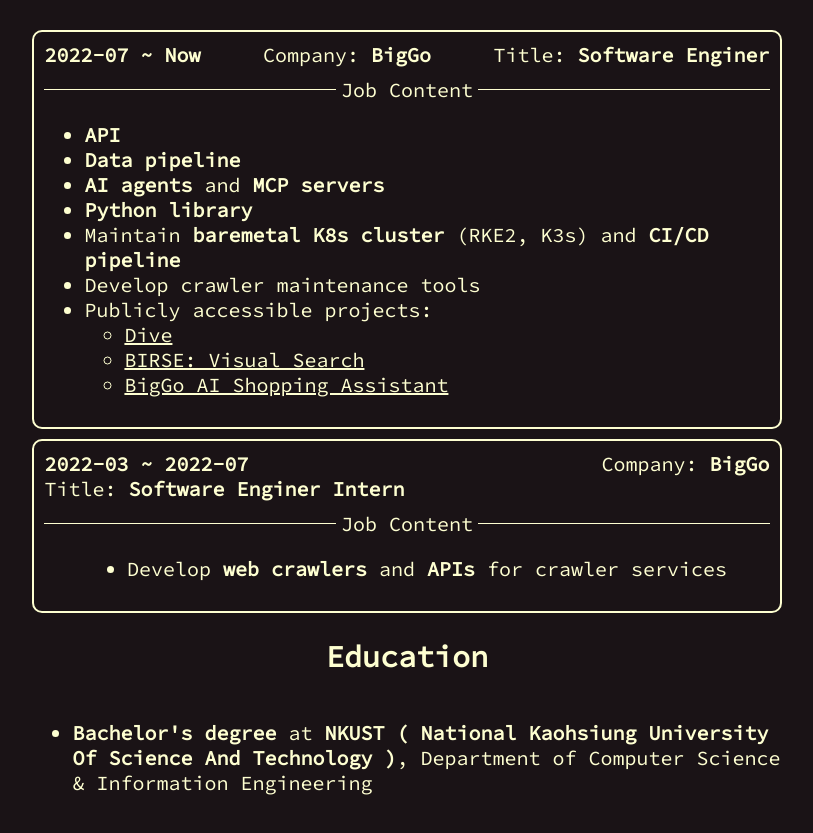
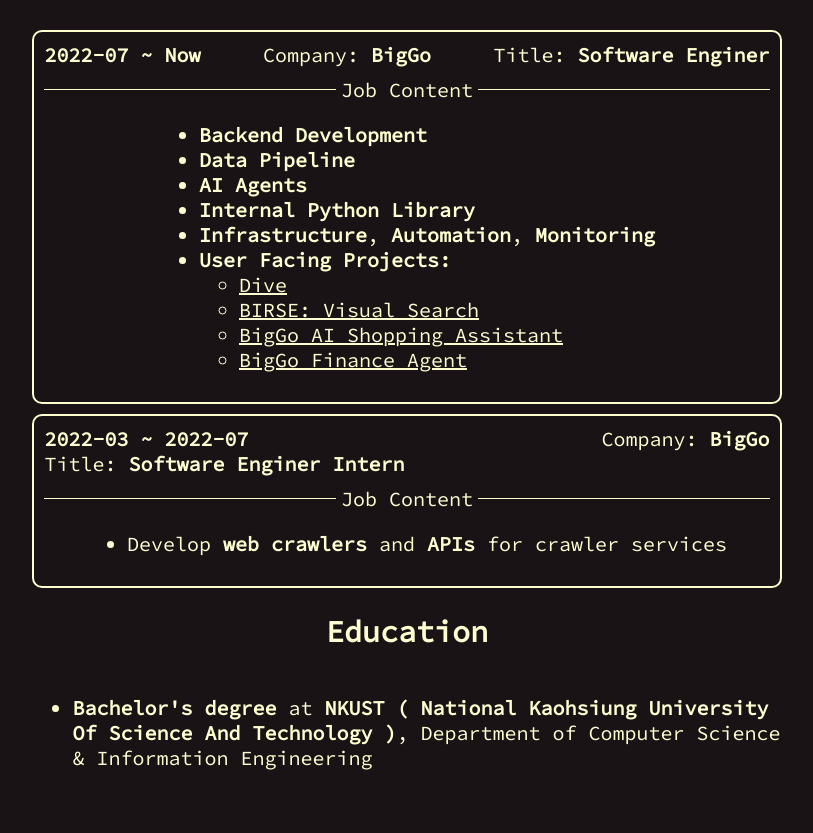
Before and after one commit to AlexFangSW/PersonalWebsite, a Next.js app: page /experience in a window 1280 px wide. Shown: the part 1026-1859 px from the top of the page, without its empty margins (233-1046 px from the left). Built offline with nearby package versions, Linux system fonts and the light colour scheme.

Commit message:
chore: update status

```diff
--- a/src/app/(tabs)/experience/page.tsx
+++ b/src/app/(tabs)/experience/page.tsx
@@ -69,23 +69,23 @@
         <JobInfo time="2022-07 ~ Now" company="BigGo" title="Software Enginer">
           <ul>
             <li>
-              <b>API</b>
+              <b>Backend Development</b>
             </li>
             <li>
-              <b>Data pipeline</b>
+              <b>Data Pipeline</b>
             </li>
             <li>
-              <b>AI agents</b> and <b>MCP servers</b>
+              <b>AI Agents</b>
             </li>
             <li>
-              <b>Python library</b>
+              <b>Internal Python Library</b>
             </li>
             <li>
-              Maintain <b>baremetal K8s cluster</b> (RKE2, K3s) and{" "}
-              <b>CI/CD pipeline</b>
+              <b>Infrastructure</b>, <b>Automation</b>, <b>Monitoring</b>
             </li>
-            <li>Develop crawler maintenance tools</li>
-            <li>Publicly accessible projects: </li>
+            <li>
+              <b>User Facing Projects:</b>{" "}
+            </li>
             <ul>
               <li>
                 <a href="https://github.com/OpenAgentPlatform/Dive">
@@ -101,6 +101,12 @@
                 <a href="https://biggo.com.tw/agent">
                   {" "}
                   <u>BigGo AI Shopping Assistant</u>
+                </a>
+              </li>
+              <li>
+                <a href="https://finance.biggo.com.tw/agent">
+                  {" "}
+                  <u>BigGo Finance Agent</u>
                 </a>
               </li>
             </ul>
--- a/tsconfig.json
+++ b/tsconfig.json
@@ -15,7 +15,7 @@
     "moduleResolution": "bundler",
     "resolveJsonModule": true,
     "isolatedModules": true,
-    "jsx": "preserve",
+    "jsx": "react-jsx",
     "incremental": true,
     "plugins": [
       {
@@ -32,7 +32,8 @@
     "next-env.d.ts",
     "**/*.ts",
     "**/*.tsx",
-    ".next/types/**/*.ts"
+    ".next/types/**/*.ts",
+    ".next/dev/types/**/*.ts"
   ],
   "exclude": [
     "node_modules"
```
Also changed, not shown: package.json (+6 -6 lines), 1 other file (tests, documents, lock files or other folders).
